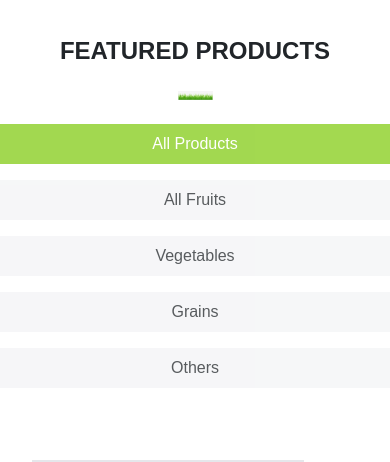
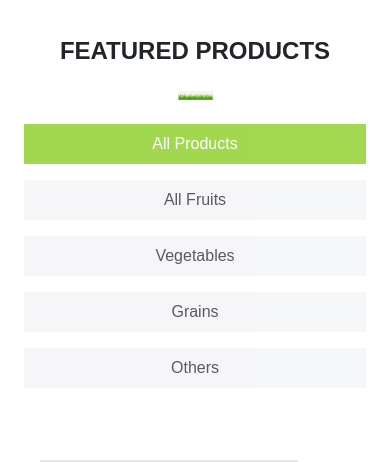
Before and after one commit to Oghenekparobo/catClone, a React (Create React App) app: page / in a window 390 px wide. Shown: the part 1340-1802 px from the top of the page. Built offline with nearby package versions, Linux system fonts and the light colour scheme.

Commit message:
production section for dsktop view

```diff
--- a/src/components/Products/Products.js
+++ b/src/components/Products/Products.js
@@ -51,7 +51,7 @@ const Products = () => {
         <div className="flex justify-center py-4">
           <img src={grass} alt="grass" width="35" />
         </div>
-        <div className="space-y-4 pb-4 flex flex-col md:inline  md:space-x-6 md:space-y-0">
+        <div className="space-y-4 pb-4 mx-4 flex flex-col md:inline  md:space-x-6 md:space-y-0">
           <button className="bg-lime-500 py-2 px-6 text-white opacity-75">
             All Products
           </button>
@@ -69,7 +69,7 @@ const Products = () => {
           </button>
         </div>
       </div>
-      <div className=" relative grid grid-cols-1 space-y-4 pt-4 md:space-y-0 text-center md:grid-cols-4 mx-8">
+      <div className=" relative mx-10 grid grid-cols-1 space-y-4 pt-4 md:space-y-0 text-center md:grid-cols-4">
         {products.map((product) => (
           <div
             className="prod-card border-2 border-opacity-25 p-4 text-center w-5/6 cursor-pointer relative"
```
